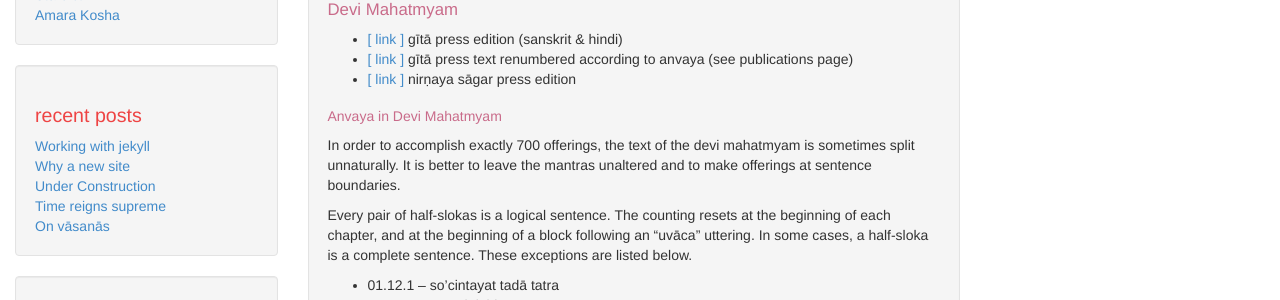
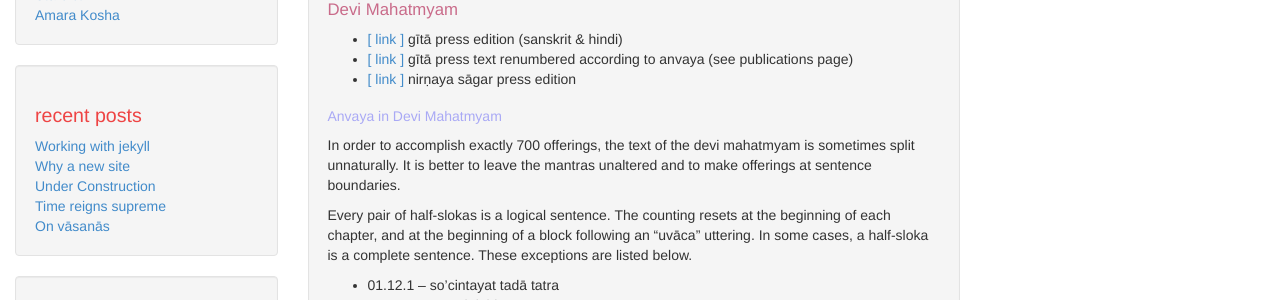
Before and after one commit to aupasana/aupasana.github.io, a Jekyll site: the page built from pages/puja.md, in a window 1280 px wide. Shown: the part 369-669 px from the top of the page. Built offline with Jekyll 4.4.1, drawn with Linux system fonts in a browser that asks for light colours; comment, search, counter and statistics services are not loaded.

Commit message:
theme.css: change h3 colour to be more subtle

```diff
--- a/css/theme.css
+++ b/css/theme.css
@@ -48,7 +48,7 @@ body {
 }
 
 .well h3 {
-    color: #C96B8A;
+    color: #A9A9F5;
     font-size: 1em;
 }
 
```
